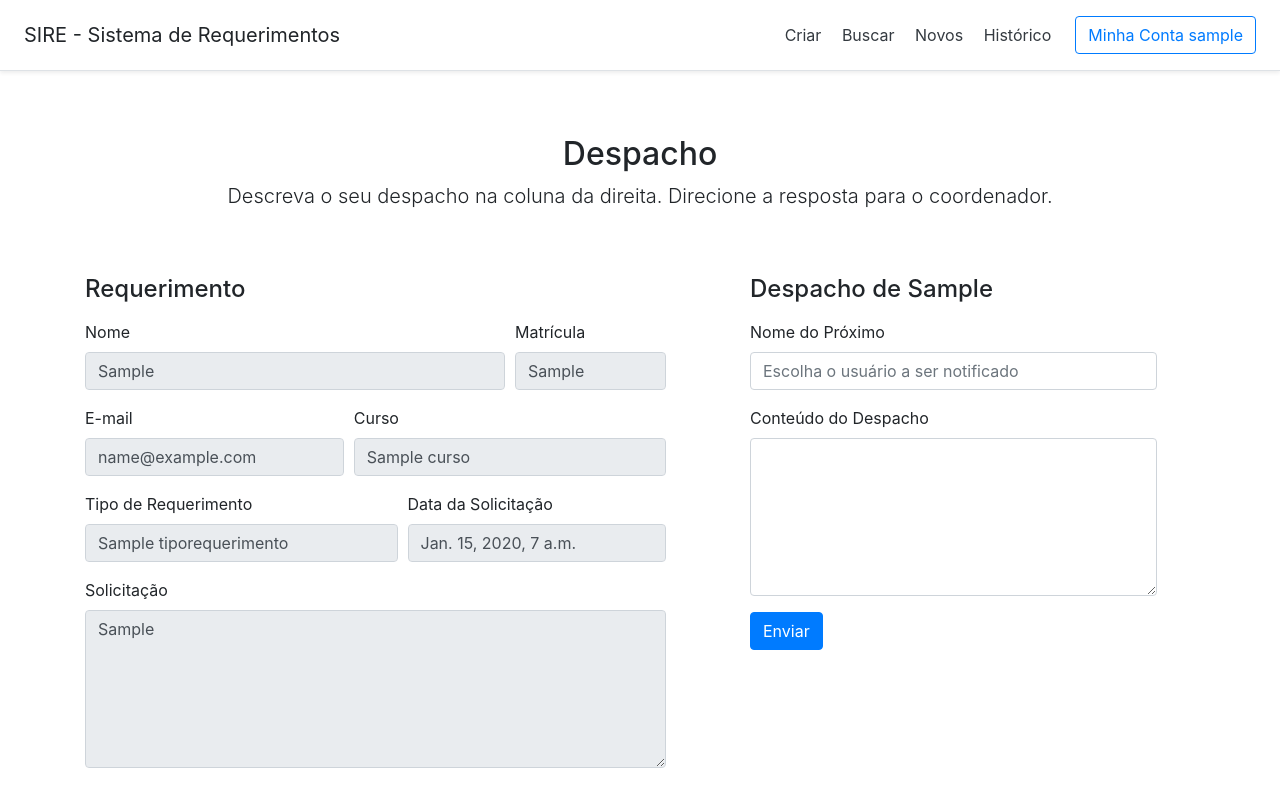
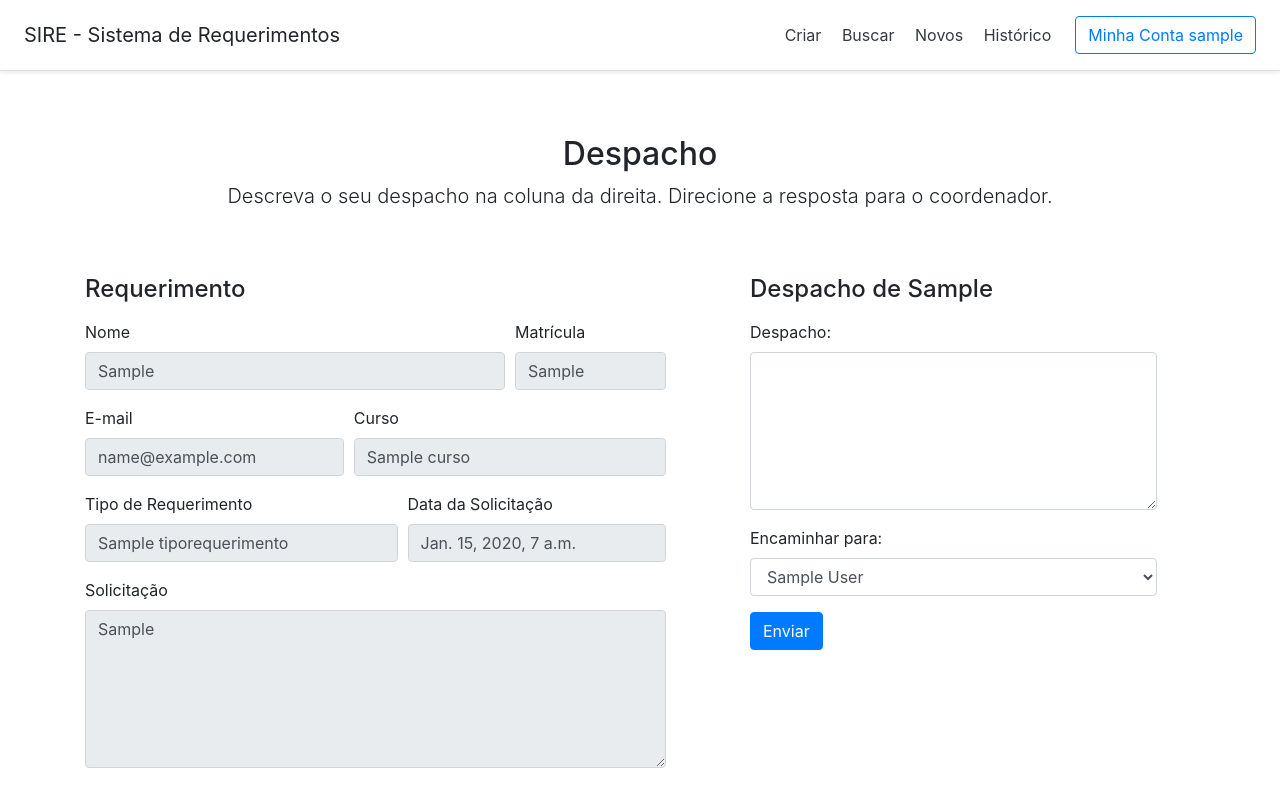
Before and after one commit to rodrigoclira/sire, a Django app: page /requerimento/1/responder/ in a window 1280 px wide. Shown: the top 792 px of the page. Run offline with Django 3.2, Linux system fonts and the light colour scheme; a user stored in the database is signed in; tables that the repository leaves empty hold one stand-in row (values such as "Sample post"); some libraries are stand-ins or nearby versions.

Commit message:
corrigindo pequenos erros

```diff
--- a/sire/requerimentos/urls.py
+++ b/sire/requerimentos/urls.py
@@ -9,6 +9,7 @@ urlpatterns = [
     path('novos/', views.novos, name='novos'),
     path('historico/', views.historico, name='historico'),
     path('foo/', views.foo, name='foo'),
+    path('resultado/', views.resultado, name='resultado'),
     path('<int:requerimento_id>/responder/', views.responder, name='responder'),
     path('<int:requerimento_id>/visualizar/', views.editar, name='editar'),
 ]
--- a/sire/requerimentos/views.py
+++ b/sire/requerimentos/views.py
@@ -1,10 +1,13 @@
-from django.shortcuts import render, get_object_or_404
+from django.shortcuts import render, get_object_or_404, redirect
 from django.contrib.auth.decorators import login_required
 from django.http import HttpResponse
 from django.views.generic import TemplateView
 from .forms import RequerimentoForm
 from .models import Despacho, Requerimento, Curso, TipoRequerimento, UsuarioFuncao
 from django.conf import settings
+from django.contrib.auth.models import User
+
+
 
 class RequerimentoFormView(TemplateView):
     template_name = 'requerimentos/criar.html'
@@ -30,21 +33,16 @@ class RequerimentoFormView(TemplateView):
             requerimento.tipo = tipo_object
 
             requerimento.save()
-            message = "Sucesso"
-        else:
-            message = "error"
 
-        context['message']: message
+        return redirect('resultado')
 
-        response = resultado(request, context)
-        return response
 
 def index(request):
     context = { }
     return render(request, 'requerimentos/index.html', context)
 
-def resultado(request, new_context):
-    return render(request, 'requerimentos/resultado.html', new_context)
+def resultado(request):
+    return render(request, 'requerimentos/resultado.html')
 
 
 def buscar(request):
@@ -78,25 +76,47 @@ def novos(request):
 
 @login_required
 def responder(request, requerimento_id):
+
     requerimento = get_object_or_404(Requerimento, pk = requerimento_id)
     despachos = Despacho.objects.filter(requerimento = requerimento)
+    usuarios = User.objects.all()
+
     context = {
         'requerimento': requerimento,
         'despachos': despachos,
+        'usuarios': usuarios,
     }
     print (despachos)
+
+    if request.POST:
+        data = request.POST.dict()
+        despacho = Despacho()
+        despacho.requerimento = requerimento
+        despacho.conteudo = data.get('despacho')
+        print(data.get('proximo'))
+        despacho.proximo = get_object_or_404(User, pk = data.get('proximo'))
+        despacho.despachante = request.user
+        despacho.save()
+
+        print (despacho)
+
     return render(request, 'requerimentos/detalhar.html', context)
 
 @login_required
 def editar(request, requerimento_id):
     requerimento = get_object_or_404(Requerimento, pk = requerimento_id)
     despachos = Despacho.objects.filter(requerimento = requerimento)
+    usuarios = User.objects.all()
+
     context = {
         'requerimento': requerimento,
         'despachos': despachos,
         'editar': True,
+        'usuarios': usuarios,
     }
+
     print (despachos)
+    print (context)
     return render(request, 'requerimentos/detalhar.html', context)
 
 @login_required
--- a/sire/templates/base.html
+++ b/sire/templates/base.html
@@ -58,12 +58,14 @@
 			{% endif %}
 
 		</div>
+
 		<div class="container">
 			<!-- Adicionar o bloco de HTML-->
             {% block content %}
 
             {% endblock %}
 		</div>
+
 		<footer class="pt-4 my-md-5 pt-md-5 border-top">
 				<div class="row">
 				  <div class="col-12 col-md">
--- a/sire/templates/requerimentos/detalhar.html
+++ b/sire/templates/requerimentos/detalhar.html
@@ -15,20 +15,23 @@
 	<!-- Right column -->
 	<div class="col-md-5 order-md-2">
 			<h4 class="mb-3">Despacho de {{user.first_name}}</h4>
-			<form>
+			<form method="post">
 				{% csrf_token %}
 				<div class="form-row">
 					<div class="form-group col-md-11">
-						<label for="inputProximo">Nome do Próximo</label>
-						<input type="text" class="form-control" id="inputProximo" placeholder="Escolha o usuário a ser notificado">
+						<label for="conteudo">Despacho: </label>
+						<textarea name="despacho" class="form-control" id="conteudo" rows="6"></textarea>
 					</div>
 				</div>
 
-
 				<div class="form-row">
 					<div class="form-group col-md-11">
-						<label for="conteudo">Conteúdo do Despacho</label>
-						<textarea class="form-control" id="conteudo" rows="6">	</textarea>
+						<label for="inputProximo">Encaminhar para:</label>
+						<select id="inputProximo" class="form-control" name="proximo">
+							{% for usuario in usuarios %}
+							<option value="{{ usuario.pk }}">{{usuario.first_name|capfirst}}  {{usuario.last_name|title}}</option>
+							{% endfor %}
+						</select>
 					</div>
 				</div>
 
--- a/sire/templates/requerimentos/pesquisar.html
+++ b/sire/templates/requerimentos/pesquisar.html
@@ -5,6 +5,10 @@
 
 {% block content %}
 
-Pesquisar
+<div class="py-5 text-center">
+	<h2>Sistema de Requerimento do IFPE Campus Paulista</h2>
+	<p class="lead">Utiliza o campo abaixo para pesquisar o estado do requerimento.</p>
+</div>
+
 
 {% endblock %}
```
Also changed, not shown: sire/templates/requerimentos/criar.html (+4 -3 lines), sire/templates/requerimentos/resultado.html (+4 -8 lines).
